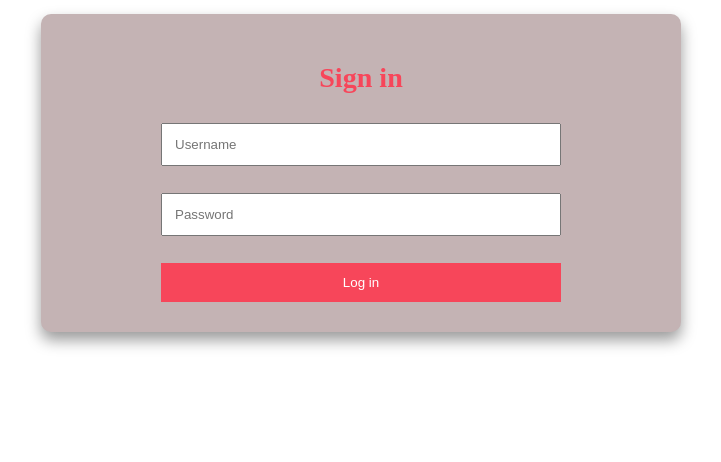
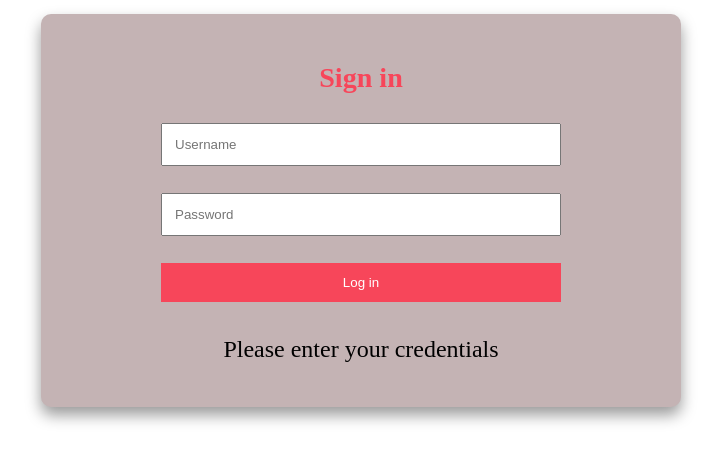
Before and after one commit to TamNas1/temp, a website: page public/layouts/loginPage.html in a window 1280 px wide. Shown: the part 282-744 px from the top of the page, without its empty margins (279-1000 px from the left). Drawn offline with Linux system fonts and the light colour scheme.

Commit message:
added a label for different login infromation relates to #17

```diff
--- a/public/layouts/loginPage.html
+++ b/public/layouts/loginPage.html
@@ -33,7 +33,7 @@
       <button id="signIn" type="submit" name="logIn">Log in</button>
 
     </form>
-
+<p id="Announce">Please enter your credentials</p>
   </div>
   <div class="blank" />
 <script type="text/javascript" src="../../public/scripts/loginPage.js"></script>
```
